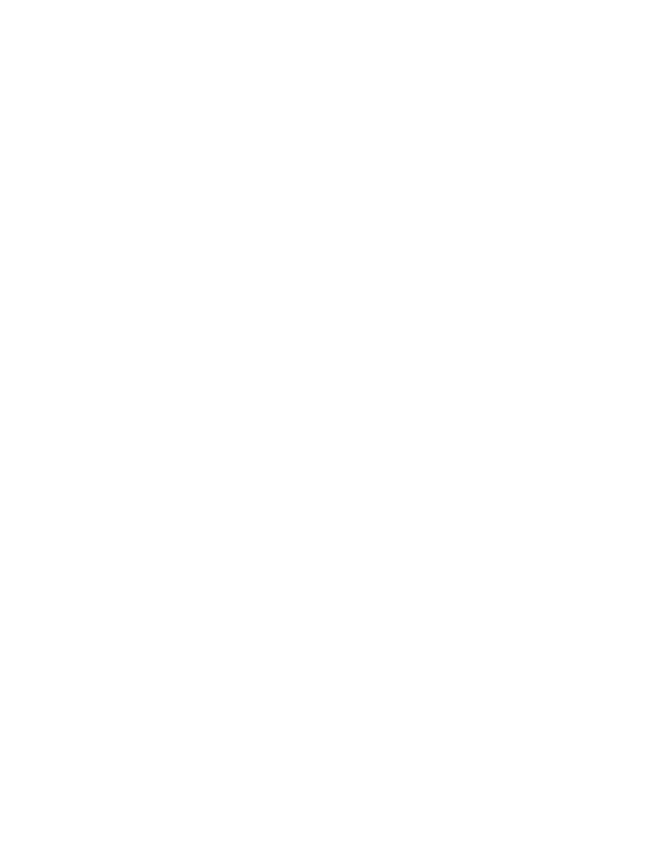
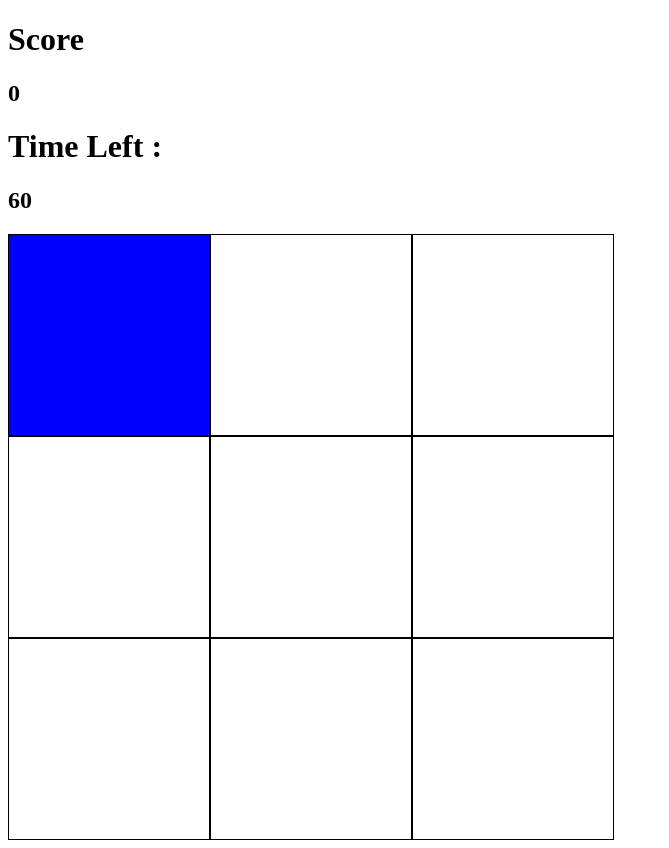
Before and after one commit to walid885/WhacAMole, a plain HTML site: page index.html in a window 1280 px wide. Shown: the whole page, without its empty margins (0-669 px from the left). Before the commit the page ends 800 px from the top, so only its background shows below. Drawn offline with Linux system fonts and the light colour scheme.

Commit message:
finishing the styling of the project

```diff
--- a/index.html
+++ b/index.html
@@ -4,10 +4,26 @@
     <meta charset="UTF-8">
     <meta http-equiv="X-UA-Compatible" content="IE=edge">
     <meta name="viewport" content="width=device-width, initial-scale=1.0">
-    <title>Document</title>
+    <title>Whac a mole </title>
     <link rel="stylesheet" href="style.css">
 </head>
 <body>
+    <h1>Score</h1>
+    <h2 id="score">0</h2>
+    <h1>Time Left :</h1>
+    <h2 id="timeLeft">60</h2>
+    <div class="grid">
+        <div class="square mole" id="1"></div>
+        <div class="square" id="2"></div>
+        <div class="square" id="3"></div>
+        <div class="square" id="4"></div>
+        <div class="square" id="5"></div>
+        <div class="square" id="6"></div>
+        <div class="square" id="7"></div>
+        <div class="square" id="8"></div>
+        <div class="square" id="9"></div>
+
+    </div>
     <script src="index.js"></script>
 </body>
 </html>
--- a/style.css
+++ b/style.css
@@ -0,0 +1,14 @@
+.grid{
+    width: 606px;
+    height: 606px;
+    display: flex;
+    flex-wrap: wrap;
+}
+.square{
+    height: 200px;
+    width: 200px;
+    border: 1px solid black;
+}
+.mole{
+    background-color: blue;
+}
```
